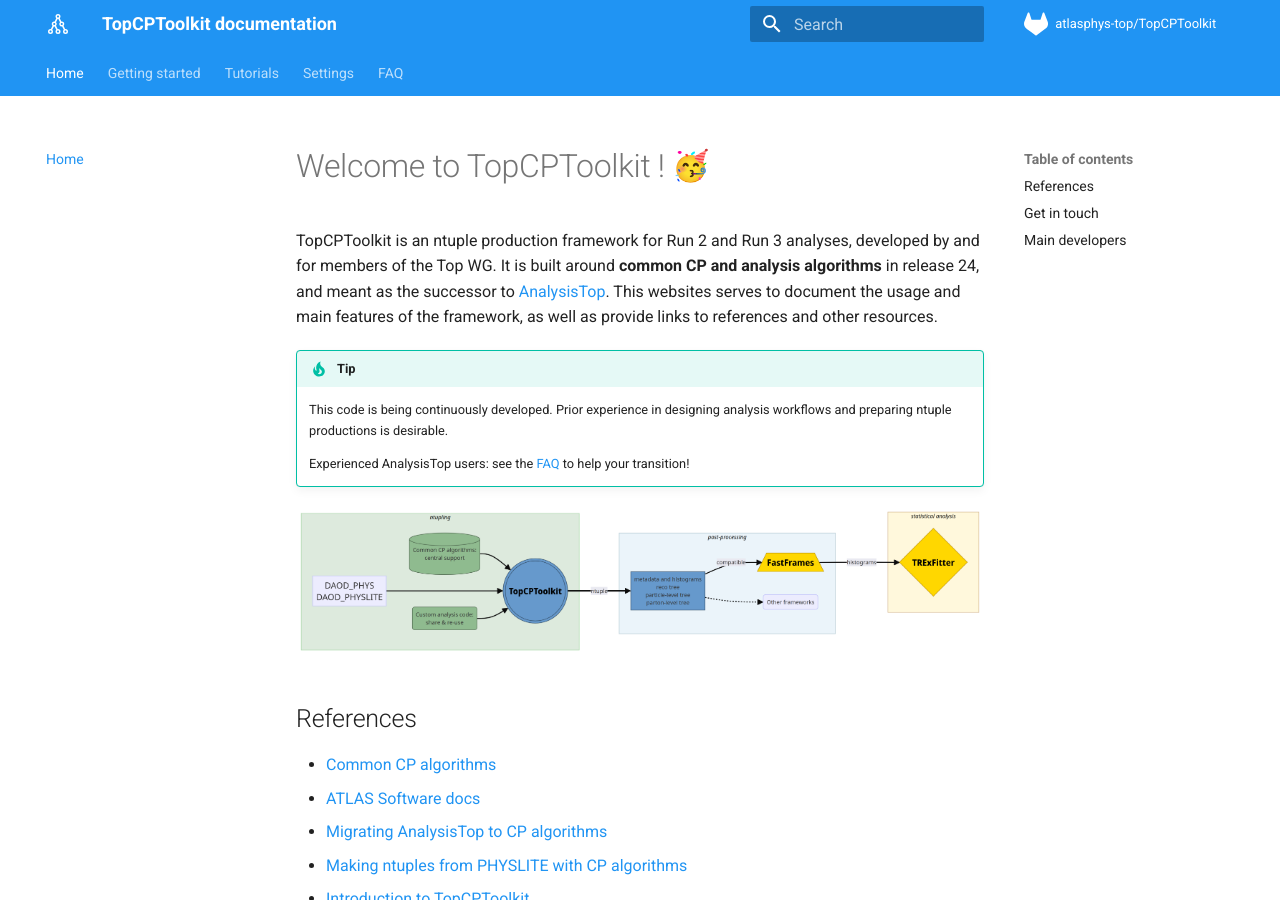
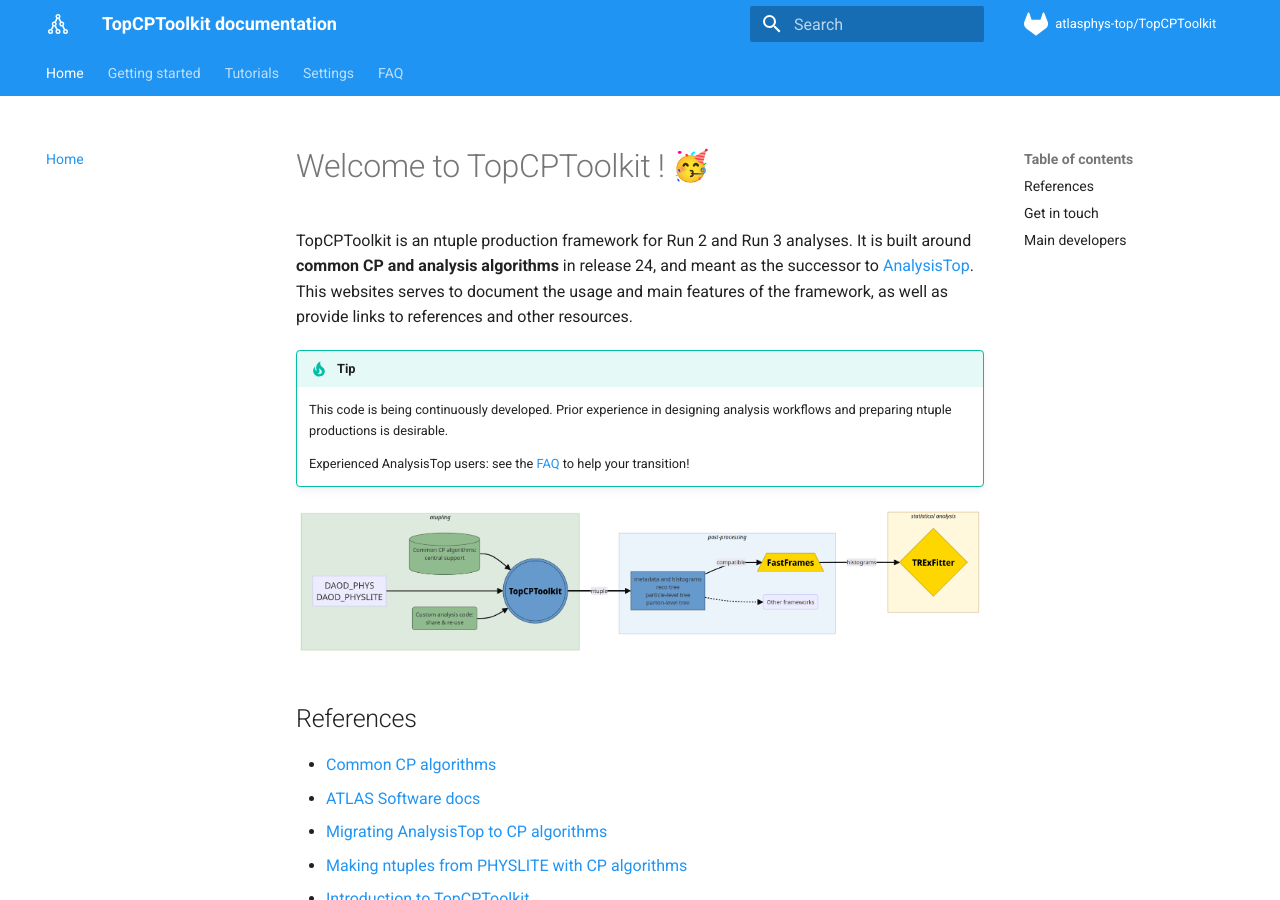
Before and after one commit to SuperNova76/TopCPToolKit, an MkDocs documentation site: the page built from docs/index.md, in a window 1280 px wide and 900 px high. Built offline with MkDocs 1.6.1 and Material for MkDocs 9.7.7, drawn with Linux system fonts in a browser that asks for light colours; emoji names are drawn with the system emoji font.

Commit message:
inclusivity

```diff
--- a/docs/index.md
+++ b/docs/index.md
@@ -1,6 +1,6 @@
 # Welcome to TopCPToolkit ! :partying_face:
 
-TopCPToolkit is an ntuple production framework for Run 2 and Run 3 analyses, developed by and for members of the Top WG.
+TopCPToolkit is an ntuple production framework for Run 2 and Run 3 analyses.
 It is built around **common CP and analysis algorithms** in release 24, and meant as the successor to [AnalysisTop](https://twiki.cern.ch/twiki/bin/viewauth/AtlasProtected/TopxAODStartGuideR21).
 This websites serves to document the usage and main features of the framework, as well as provide links to references and other resources.
 
```
